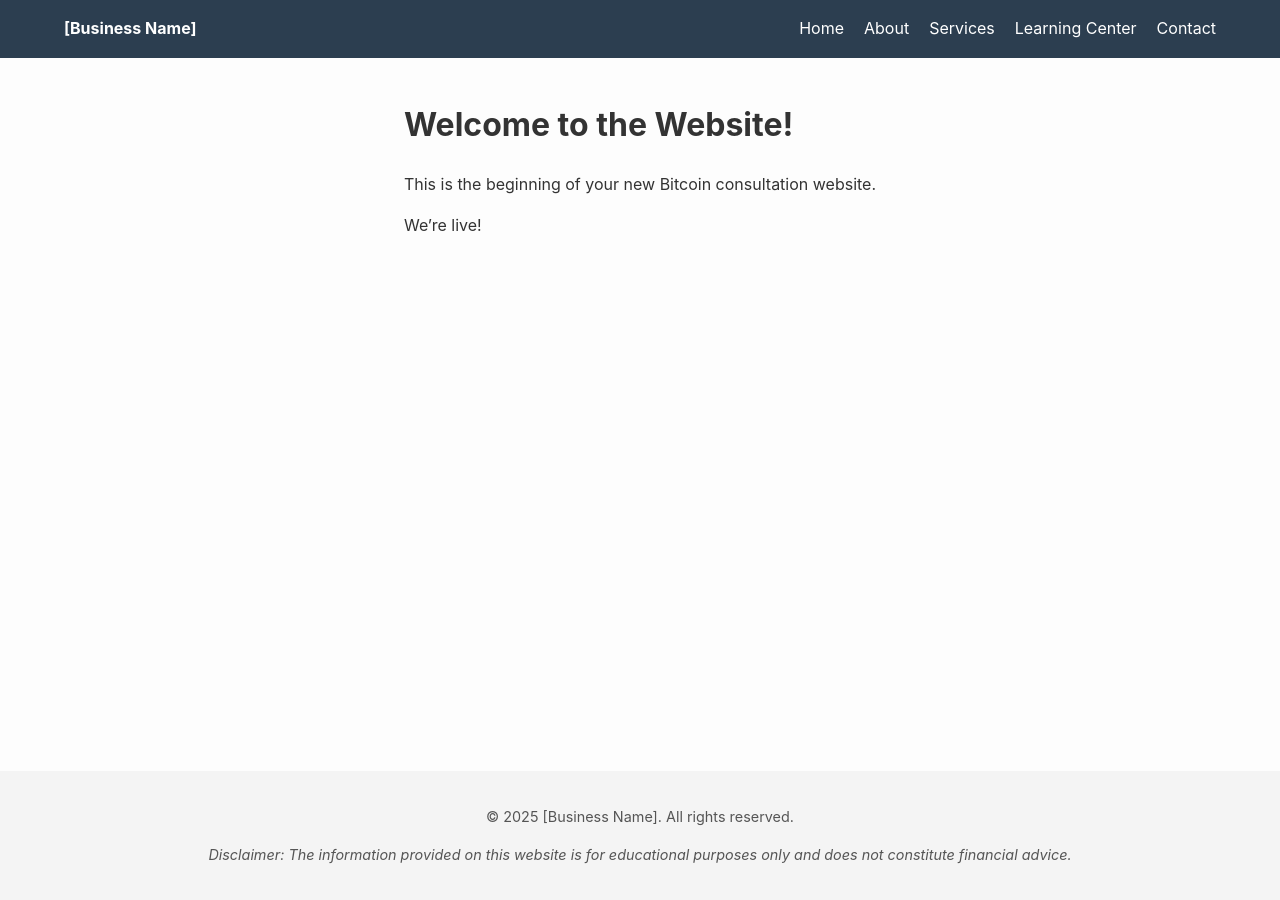
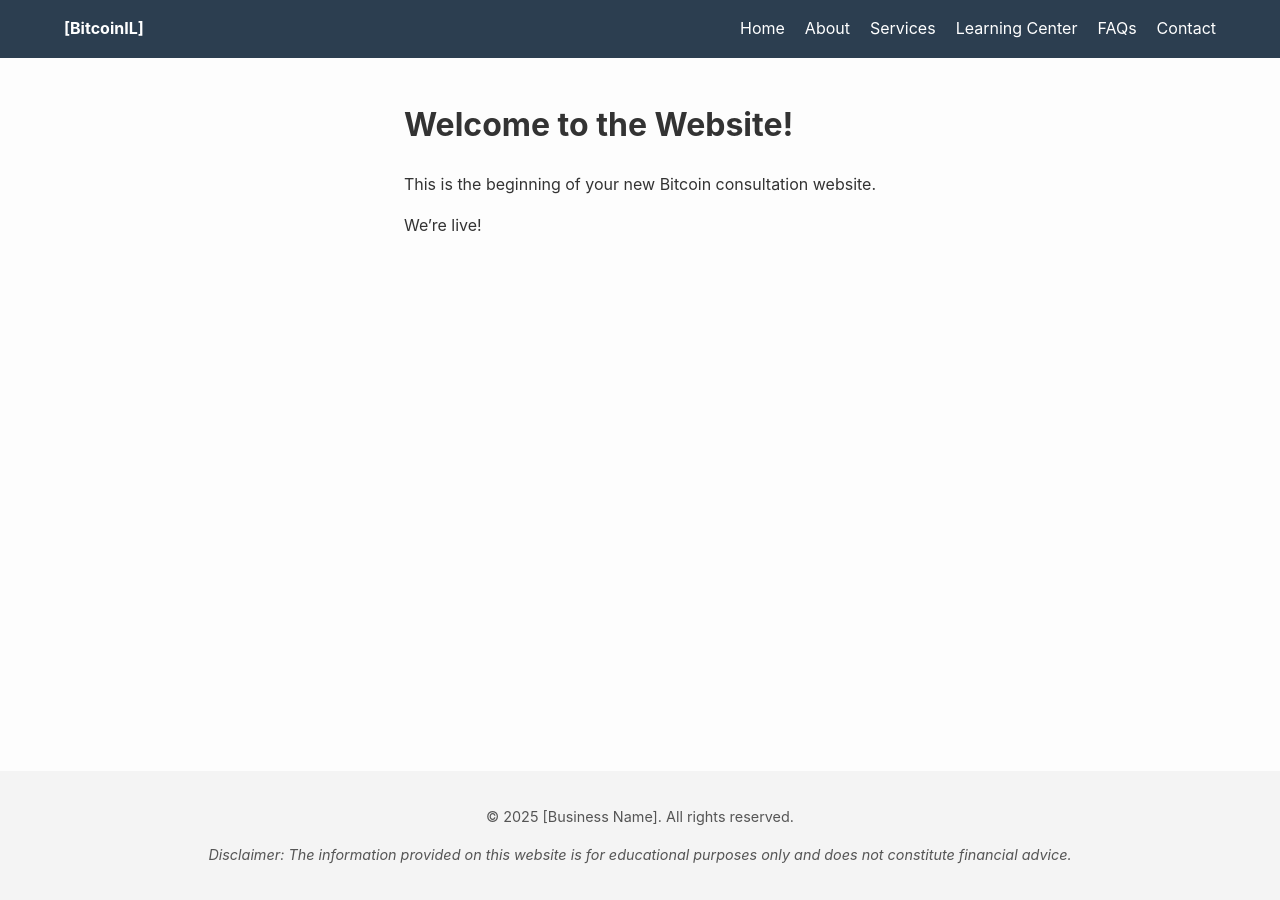
Before and after one commit to YaronWhite86/bitcoin-consulting-israel-staging.github.io, a Jekyll site: the page built from index.md, in a window 1280 px wide. Built offline with Jekyll 4.4.1, drawn with Linux system fonts in a browser that asks for light colours.

Commit message:
Update header.html

```diff
--- a/_includes/header.html
+++ b/_includes/header.html
@@ -1,11 +1,12 @@
 <header>
   <nav>
-    <a href="{{ '/' | relative_url }}"><strong>[Business Name]</strong></a>
+    <a href="{{ '/' | relative_url }}"><strong>[BitcoinIL]</strong></a>
     <ul>
       <li><a href="{{ '/' | relative_url }}">Home</a></li>
       <li><a href="#">About</a></li>
       <li><a href="#">Services</a></li>
       <li><a href="#">Learning Center</a></li>
+      <li><a href="#">FAQs</a></li>
       <li><a href="#">Contact</a></li>
     </ul>
   </nav>
```
